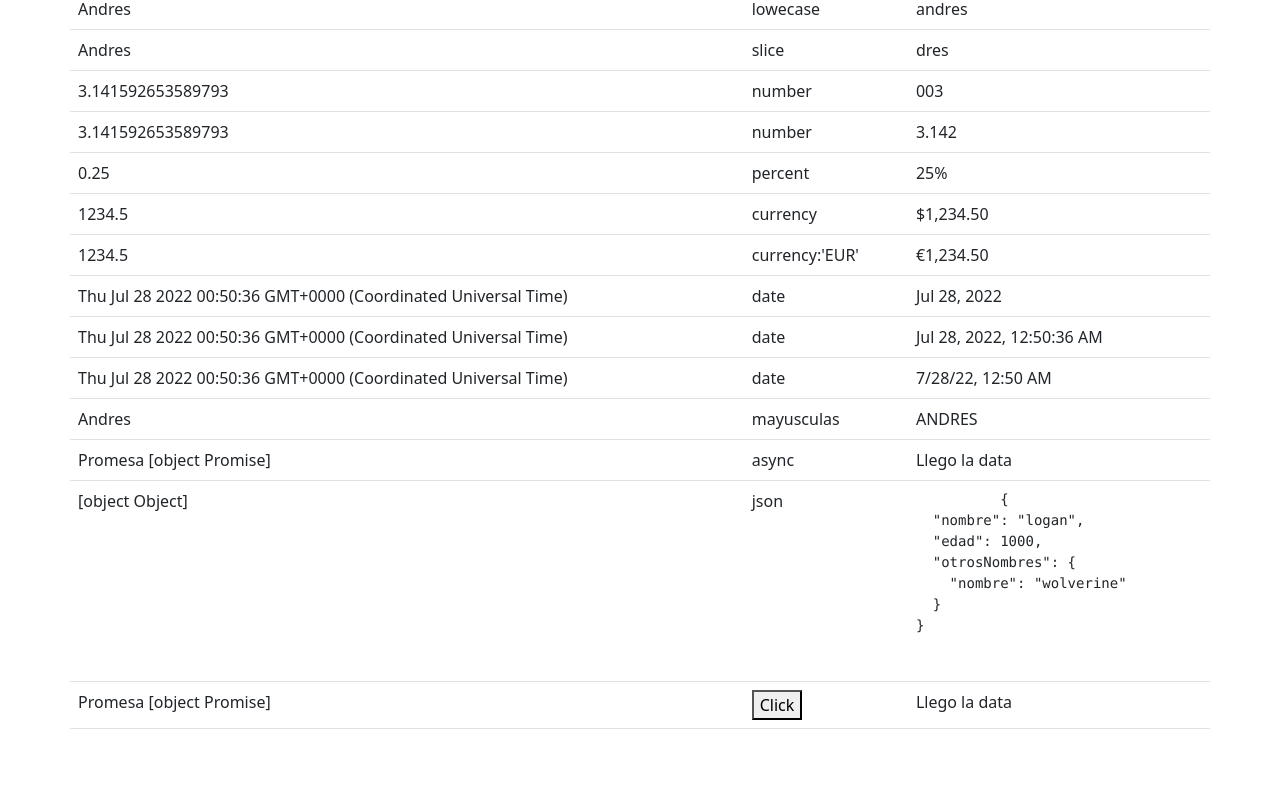
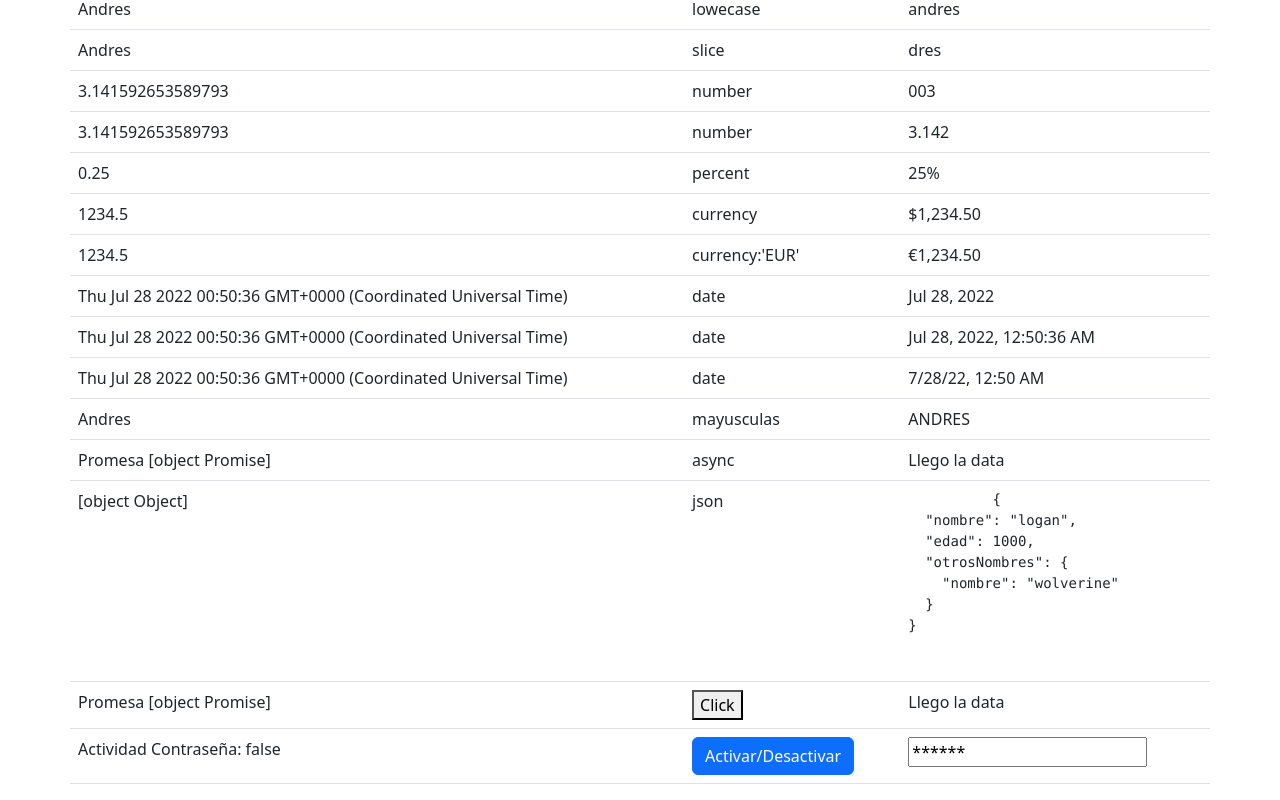
Before and after one commit to andresherrera17/proyecto-heroes-d3, an Angular app: page /pipes in a window 1280 px wide. Shown: the part 246-1046 px from the top of the page. Before the commit the page ends 991 px from the top, so only its background shows below. Built offline with nearby package versions, Linux system fonts and the light colour scheme.

Commit message:
ejercio contraseña

```diff
--- a/src/app/app.module.ts
+++ b/src/app/app.module.ts
@@ -9,6 +9,7 @@ import { NavbarComponent } from './shared/navbar/navbar.component';
 import { EjemplosPipesComponent } from './ejemplos-pipes/ejemplos-pipes.component';
 import { RouterModule } from '@angular/router';
 import { MayusculasPipe } from './pipes/mayusculas.pipe';
+import { ContrasenaPipe } from './pipes/contrasena.pipe';
 
 //Decorador: Empieza con @, es una funcion comun y corriente
 @NgModule({
@@ -19,7 +20,8 @@ import { MayusculasPipe } from './pipes/mayusculas.pipe';
     AboutComponent,
     NavbarComponent,
     EjemplosPipesComponent,
-    MayusculasPipe
+    MayusculasPipe,
+    ContrasenaPipe
   ],
   //Importar las librerias
   imports: [
--- a/src/app/ejemplos-pipes/ejemplos-pipes.component.html
+++ b/src/app/ejemplos-pipes/ejemplos-pipes.component.html
@@ -97,6 +97,13 @@
         <td><button (click)="darClick()">Click</button> </td>
         <td>{{ valorPromesa | async }}</td>
        </tr>
+       <tr>
+        <td>Actividad Contraseña: {{ isShow }}</td>
+        <td><button (click)="isShow = !isShow" class="btn btn-primary">Activar/Desactivar</button> </td>
+        <!-- <td>{{ nombre | contrasena:isShow }}</td> -->
+        <td> <input type="text" [value]="nombre | contrasena:isShow"> </td>
+       </tr>
+
 
        <!-- Actividad Contraseña:
         - Van un valor *********
--- a/src/app/ejemplos-pipes/ejemplos-pipes.component.ts
+++ b/src/app/ejemplos-pipes/ejemplos-pipes.component.ts
@@ -12,6 +12,7 @@ export class EjemplosPipesComponent implements OnInit {
   porcentaje: number = 0.25;
   salario:number = 1234.5;
   fecha:Date = new Date();
+  isShow:boolean = false;
 
   valorPromesa = new Promise<string>((resolve) => {
     setTimeout(() => {
--- /dev/null
+++ b/src/app/pipes/contrasena.pipe.ts
@@ -0,0 +1,12 @@
+import { Pipe, PipeTransform } from '@angular/core';
+
+@Pipe({
+  name: 'contrasena'
+})
+export class ContrasenaPipe implements PipeTransform {
+
+  transform(value: string, isShow:boolean): string {
+    return (isShow) ? value : '*'.repeat(value.length);
+  }
+
+}
```
